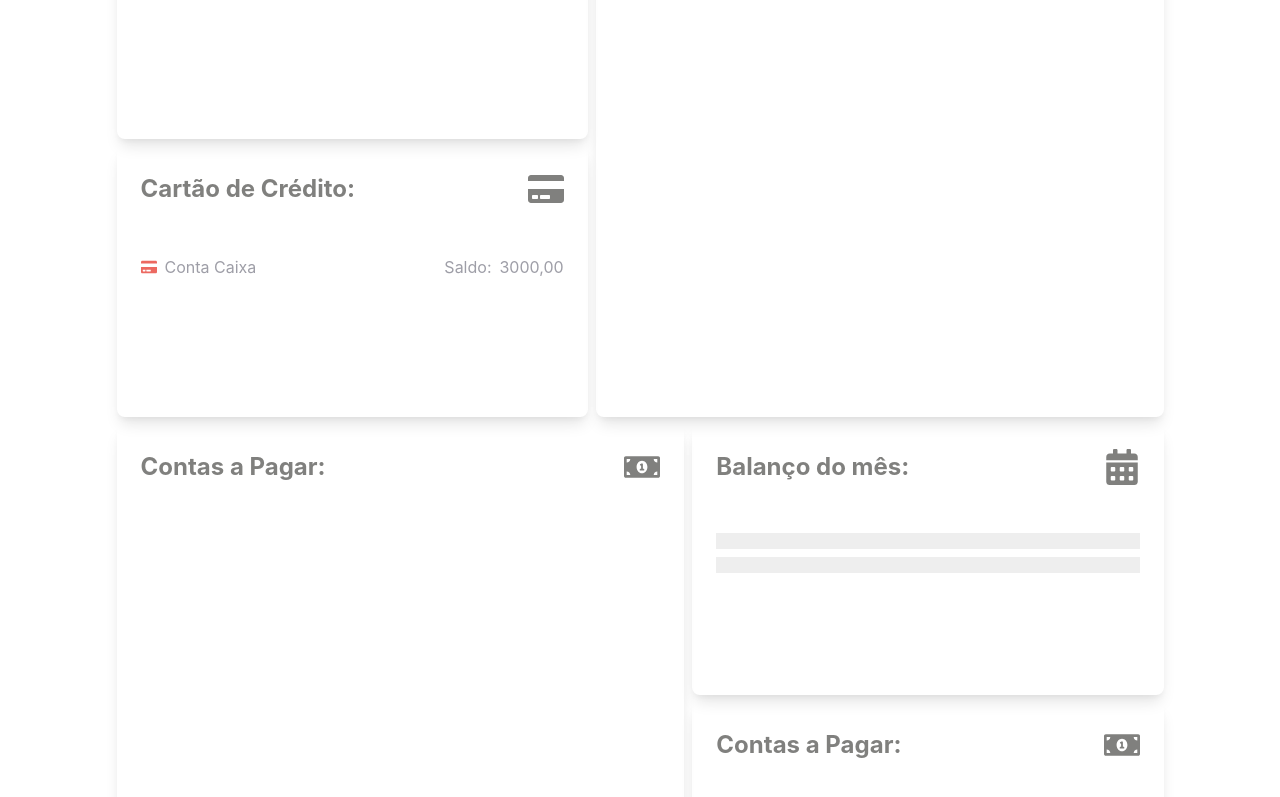
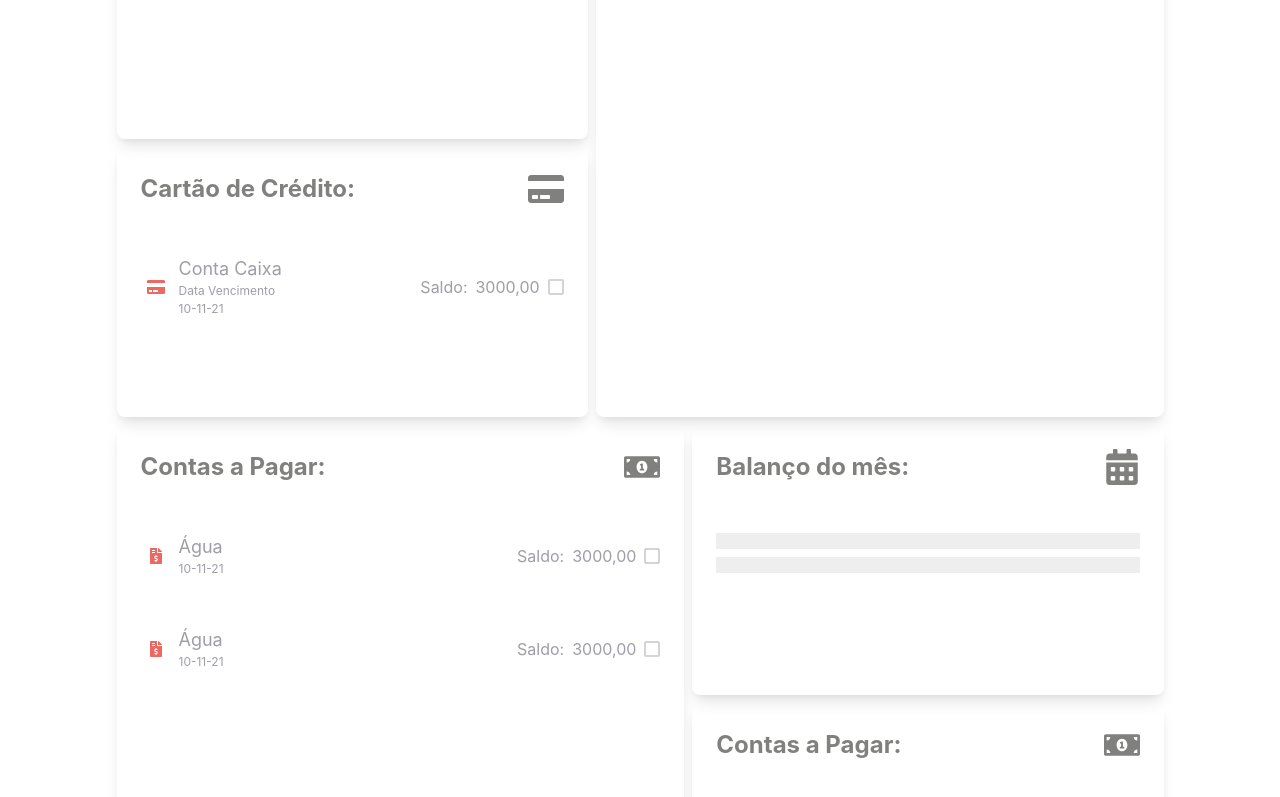
Before and after one commit to matheusblm/finan, a React (Create React App) app: page /dashboard in a window 1280 px wide. Shown: the part 491-1288 px from the top of the page. Built offline with nearby package versions, Linux system fonts and the light colour scheme.

Commit message:
feat: criacao do conteudo do contas a pagar

```diff
--- a/src/pages/Dashboard/index.js
+++ b/src/pages/Dashboard/index.js
@@ -1,5 +1,5 @@
-import { Button, Center, Flex, HStack, Icon, Progress, Stack, Text, Wrap, WrapItem } from "@chakra-ui/react"
-import { FaPlus, FaMinus, FaCalendarAlt, FaWallet, FaMoneyBillAlt, FaLandmark, FaCreditCard } from "react-icons/fa";
+import { Button, Center, Checkbox, Flex, HStack, Icon, Progress, Stack, Text, Wrap, WrapItem } from "@chakra-ui/react"
+import { FaPlus, FaMinus, FaCalendarAlt, FaWallet, FaMoneyBillAlt, FaLandmark, FaCreditCard, FaReceipt, FaFileInvoiceDollar } from "react-icons/fa";
 
 export const Dashboard = () => {
     return (
@@ -148,12 +148,17 @@ const CreditCardDashboard = () => {
             </Flex>
             <Flex justify="space-between" color="gray.300">
                 <HStack spacing={2}>
-                    <Icon as={FaCreditCard} color="red.300" />
-                    <Text>Conta Caixa</Text>
+                    <Icon as={FaCreditCard} color="red.300" w="30px" />
+                    <Stack spacing={0}>
+                        <Text fontSize={"lg"}>Conta Caixa</Text>
+                        <Text fontSize={"xs"}>Data Vencimento</Text>
+                        <Text fontSize={"xs"}>10-11-21</Text>
+                    </Stack>
                 </HStack>
                 <HStack spacing={2}>
                     <Text>Saldo:</Text>
                     <Text>3000,00</Text>
+                    <Checkbox />
                 </HStack>
             </Flex>
         </Stack >
@@ -196,9 +201,34 @@ const BillsToPay = () => {
                 <Text fontSize={"2xl"}>Contas a Pagar: </Text>
                 <Icon as={FaMoneyBillAlt} fontSize={"4xl"} />
             </Flex>
-            <Stack>
-
-            </Stack>
+            <Flex justify="space-between" color="gray.300">
+                <HStack spacing={2}>
+                    <Icon as={FaFileInvoiceDollar} color="red.300" w="30px" />
+                    <Stack spacing={0}>
+                        <Text fontSize={"lg"}>Água</Text>
+                        <Text fontSize={"xs"}>10-11-21</Text>
+                    </Stack>
+                </HStack>
+                <HStack spacing={2}>
+                    <Text>Saldo:</Text>
+                    <Text>3000,00</Text>
+                    <Checkbox />
+                </HStack>
+            </Flex>
+            <Flex justify="space-between" color="gray.300">
+                <HStack spacing={2}>
+                    <Icon as={FaFileInvoiceDollar} color="red.300" w="30px" />
+                    <Stack spacing={0}>
+                        <Text fontSize={"lg"}>Água</Text>
+                        <Text fontSize={"xs"}>10-11-21</Text>
+                    </Stack>
+                </HStack>
+                <HStack spacing={2}>
+                    <Text>Saldo:</Text>
+                    <Text>3000,00</Text>
+                    <Checkbox />
+                </HStack>
+            </Flex>
         </Stack >
     )
 }
```
